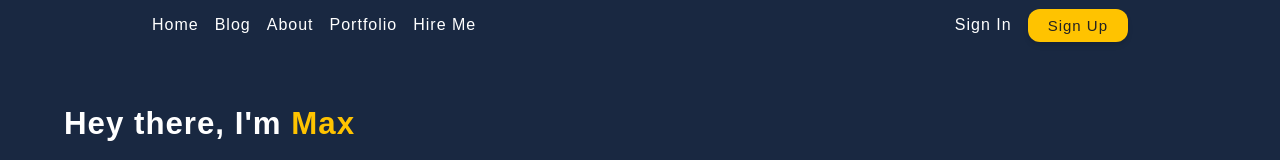
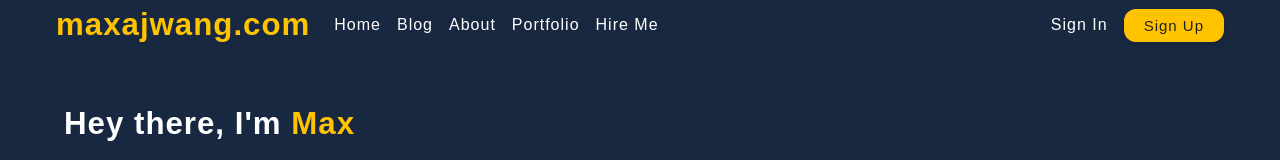
Before and after one commit to max-ajwang/MERN-stack-REST-API, a React (Create React App) app in the folder client/: page / in a window 1280 px wide. Shown: the top 160 px of the page. Built offline with nearby package versions, Linux system fonts and the light colour scheme.

Commit message:
Added Logo component and redesigned navbar

```diff
--- a/client/src/assets/wrappers/Logo.js
+++ b/client/src/assets/wrappers/Logo.js
@@ -3,6 +3,7 @@ import styled from 'styled-components'
 const Wrapper = styled.div`
     .logo-container {
         padding: 0.5rem -1rem;
+        margin-right: 1.5rem;
     }
 
     .logo-container h3 {
--- a/client/src/assets/wrappers/Navbar.js
+++ b/client/src/assets/wrappers/Navbar.js
@@ -8,7 +8,7 @@ const Wrapper = styled.header`
     position: fixed;
     width: 100%;
     top: 0;
-    padding: 0 9.5rem;
+    padding: 0 3.5rem;
     background-color: var(--navy-blue);
   }
 
@@ -87,6 +87,10 @@ const Wrapper = styled.header`
   }
 
   @media screen and (max-width: 1024px) {
+    .navbar {
+      padding: 0 20.5rem;
+    }
+
     .navbar-links-container {
       display: none;
     }
--- a/client/src/components/Logo.js
+++ b/client/src/components/Logo.js
@@ -5,7 +5,7 @@ const Logo = () => {
   return (
     <Wrapper>
       <div className='logo-container'>
-        <h3>Max Ajwang'</h3>
+        <h3>maxajwang.com</h3>
       </div>
     </Wrapper>
   )
--- a/client/src/components/Navbar.js
+++ b/client/src/components/Navbar.js
@@ -1,6 +1,7 @@
 import React, { useState } from 'react'
 import { RiMenu3Line, RiCloseLine } from 'react-icons/ri'
 import Wrapper from '../assets/wrappers/Navbar'
+import Logo from './Logo'
 
 const Navbar = () => {
   const [toggleMenu, setToggleMenu] = useState(false)
@@ -10,6 +11,9 @@ const Navbar = () => {
       <div className='navbar'>
         <div className='navbar-links'>
           <div className='navbar-links-container'>
+            <a href='./home'>
+              <Logo />
+            </a>
             <a href='./home'>
               <p>Home</p>
             </a>
```
